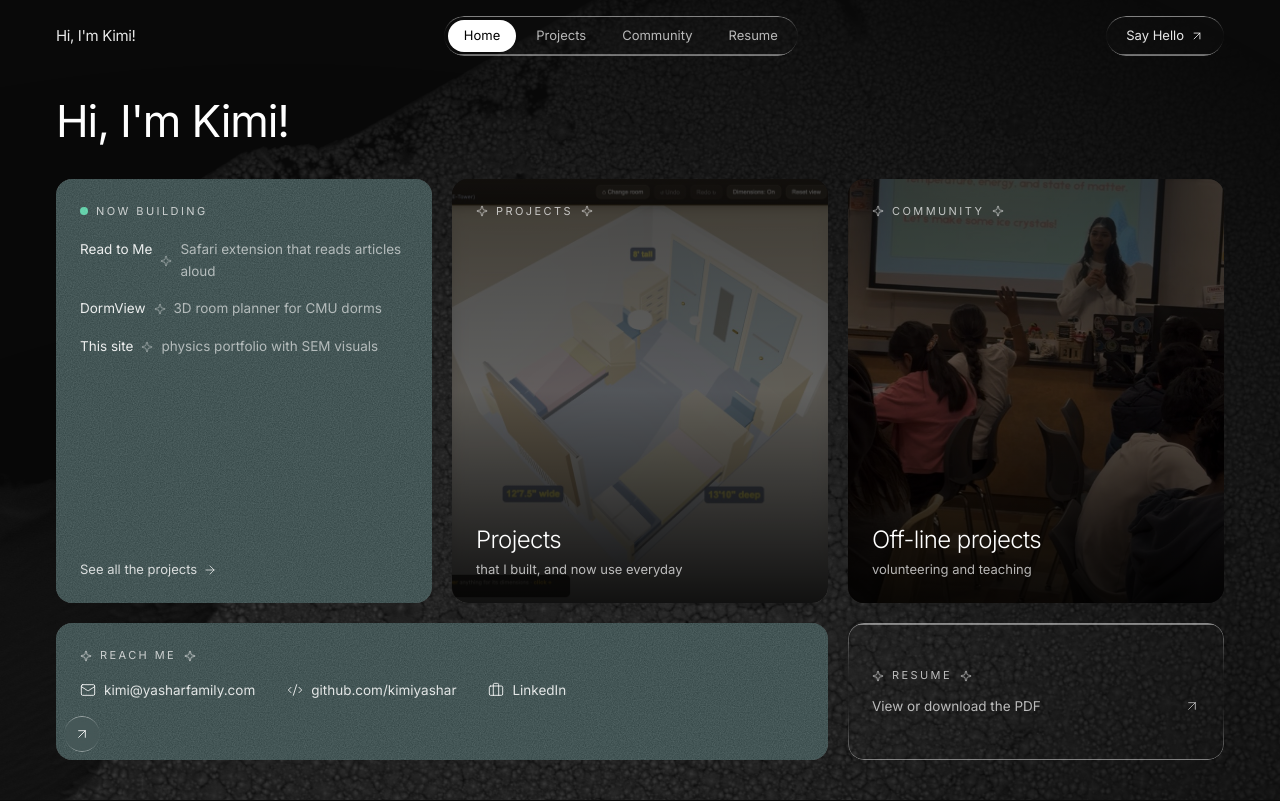
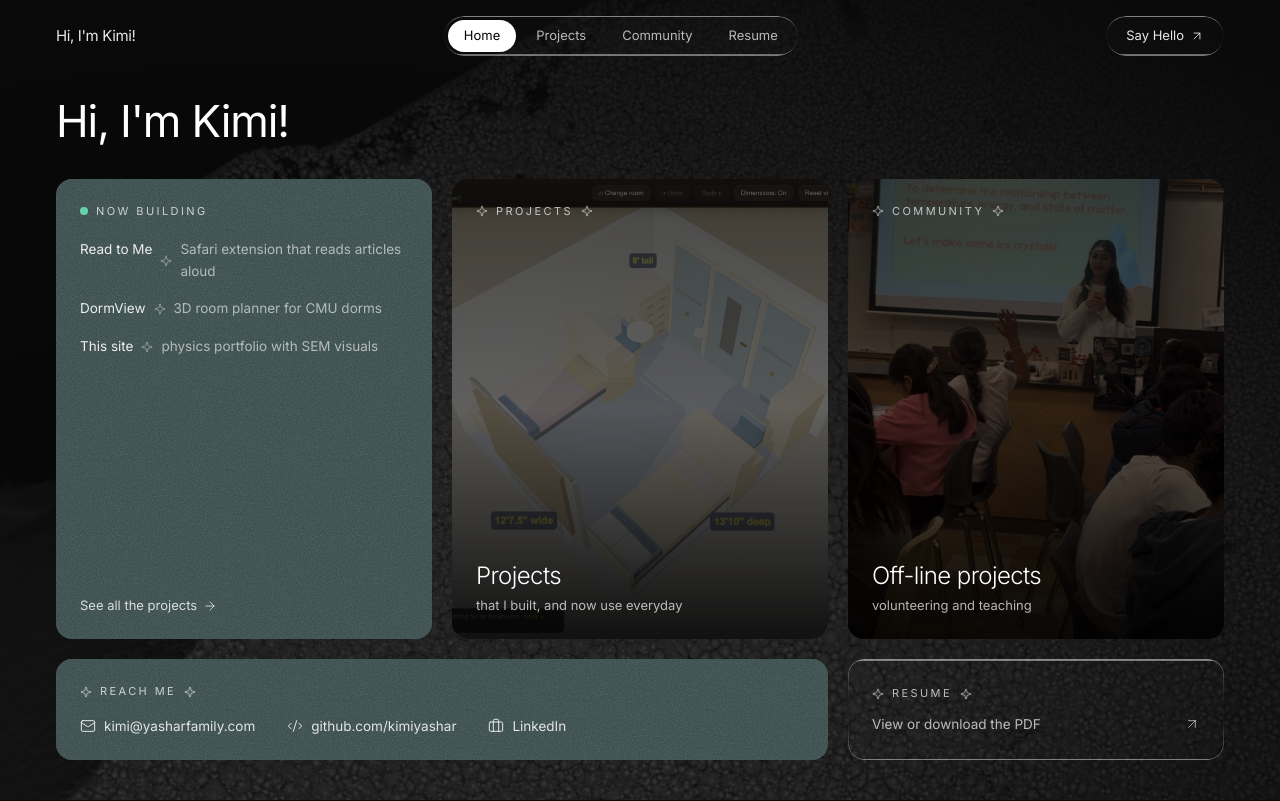
Before and after one commit to kimiyashar/kimiyashar-site, a React (Vite) app: page / in a window 1280 px wide. Shown: the top 801 px of the page. Built offline with nearby package versions, Linux system fonts and the light colour scheme.

Commit message:
Remove reach-me arrow shortcut

```diff
--- a/src/App.tsx
+++ b/src/App.tsx
@@ -333,12 +333,6 @@ function Home({ go }: { go: (p: Page) => void }) {
               <Briefcase className="h-4 w-4" strokeWidth={1.5} /> LinkedIn
             </a>
           </div>
-          <a
-            href={`mailto:${CONTACT.email}`}
-            className="liquid-glass absolute top-4 right-4 h-9 w-9 rounded-full flex items-center justify-center text-white/85 hover:text-white z-10"
-          >
-            <ArrowUpRight className="h-4 w-4" strokeWidth={1.5} />
-          </a>
         </div>
         <button onClick={() => go('resume')} className="liquid-glass rounded-2xl p-5 md:p-6 text-left group">
           <SectionLabel text="Resume" align="start" />
```
Also changed, not shown: 1 other file (tests, documents, lock files or other folders).
